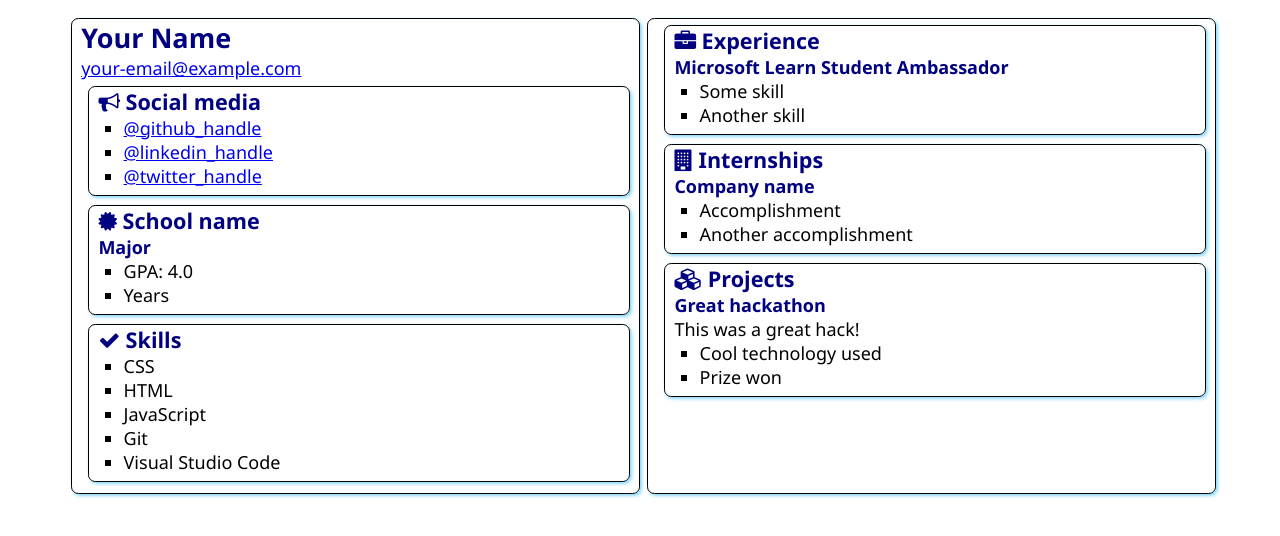
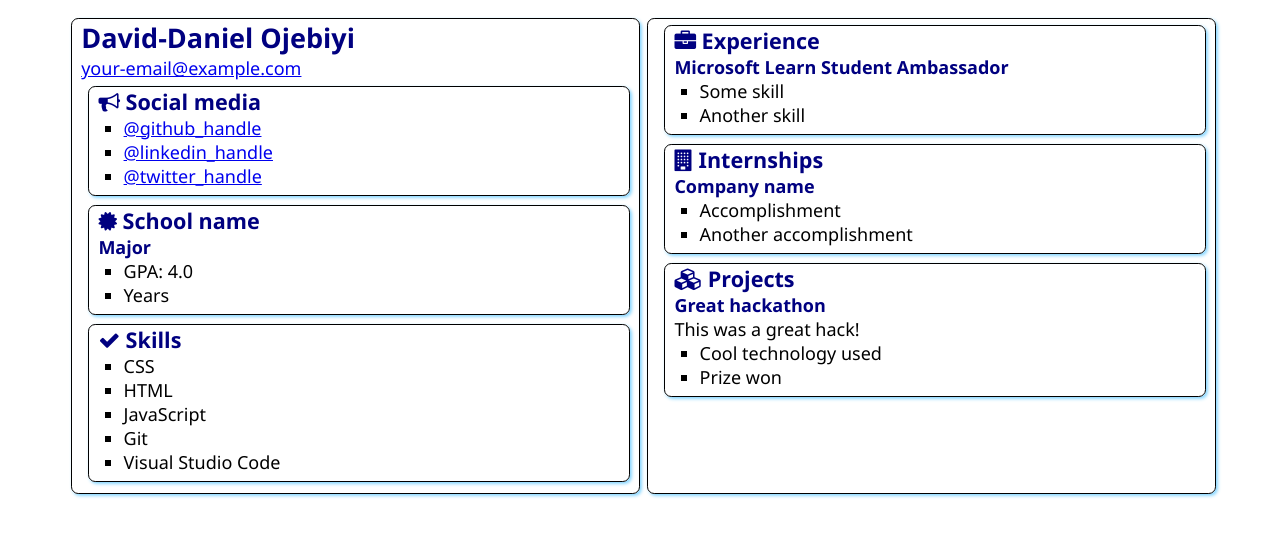
Before and after one commit to XVI-IX/SATechnicalOnboarding, a plain HTML site: page src/index.html in a window 1280 px wide. Drawn offline with Linux system fonts and the light colour scheme.

Commit message:
Add name

```diff
--- a/src/index.html
+++ b/src/index.html
@@ -12,7 +12,7 @@
 <body>
     <main>
         <article class="box">
-            <h1>Your Name</h1>
+            <h1>David-Daniel Ojebiyi</h1>
             <div><a href="mailto:your.email@example.com">your-email@example.com</a></div>
 
             <section class="box">
```
